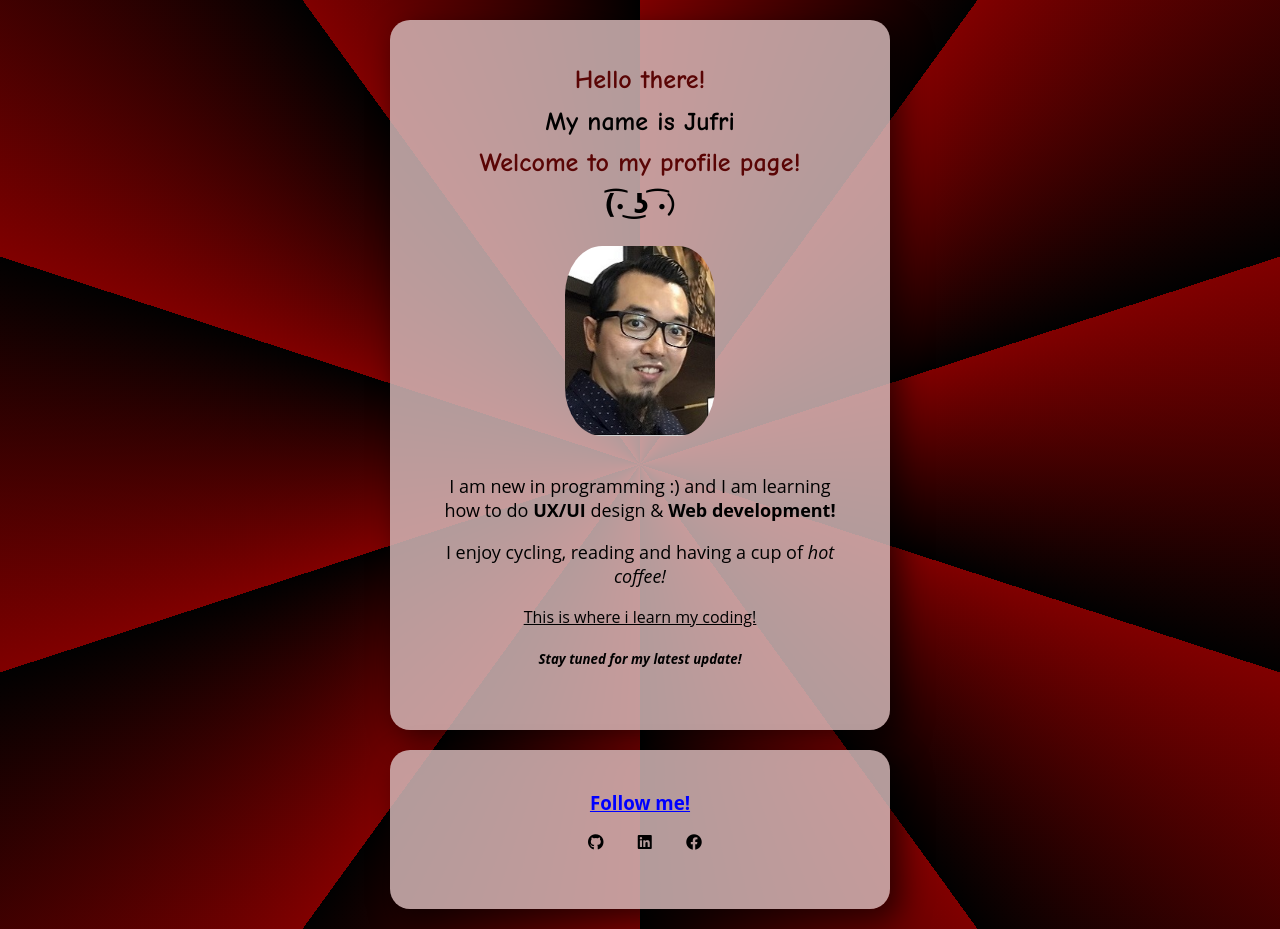
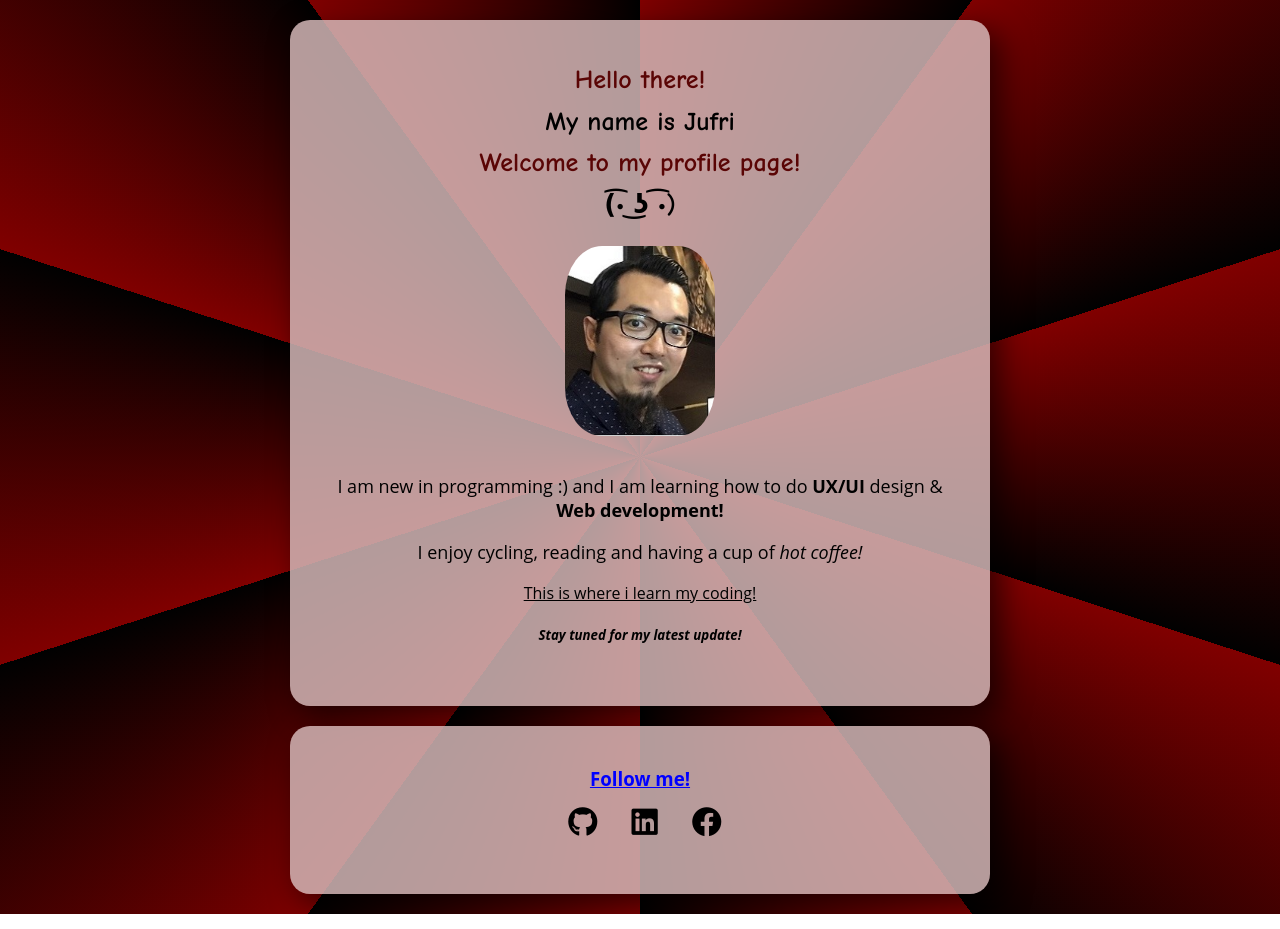
Before and after one commit to Jufri07/profile, a plain HTML site: page index.html in a window 1280 px wide. Drawn offline with Linux system fonts and the light colour scheme.

Commit message:
make my profile prettier II

```diff
--- a/style.css
+++ b/style.css
@@ -44,7 +44,7 @@ h3 {
 }
 
 .container {
-  width: 500px;
+  width: 700px;
   margin: 0 auto;
 }
 
@@ -70,6 +70,7 @@ h3 {
   display: inline-block;
   padding: 0px 30px;
   padding-left: 0px;
+  font-size: 30px;
 }
 
 ul {
```
